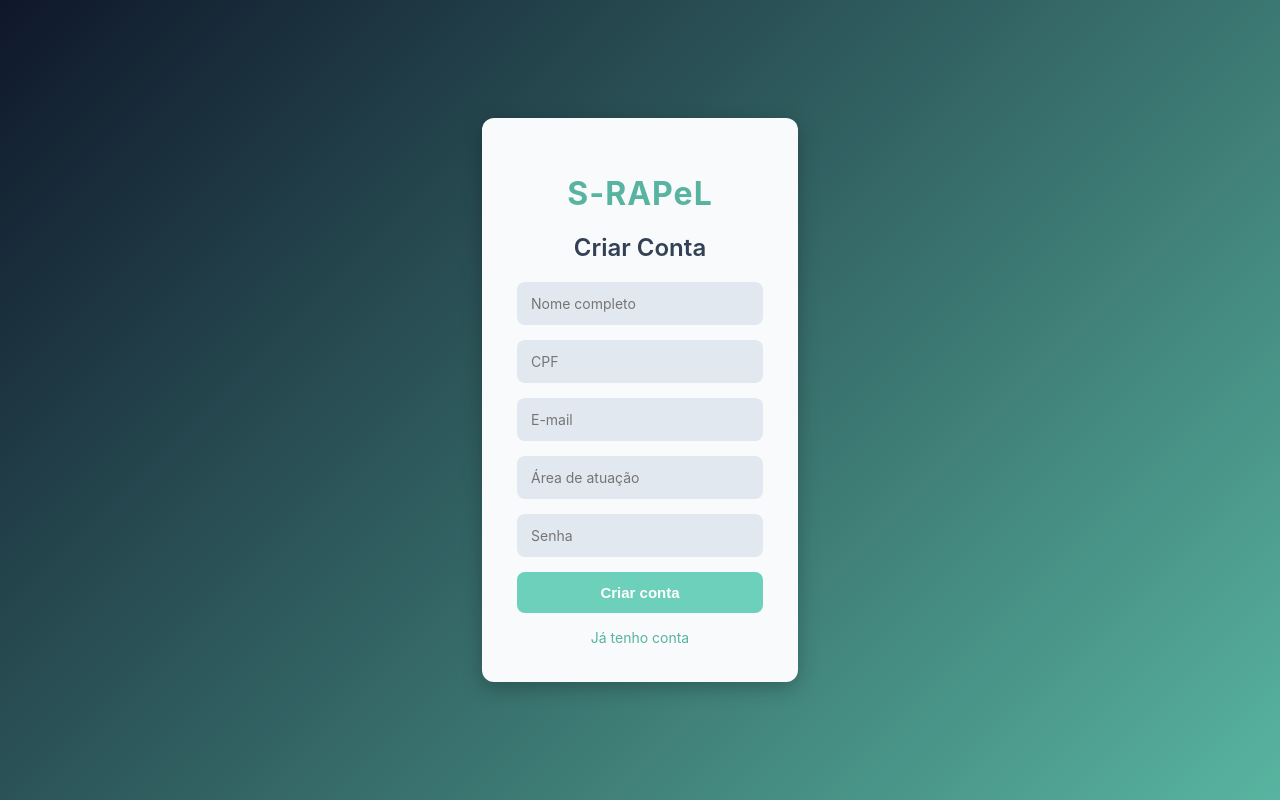
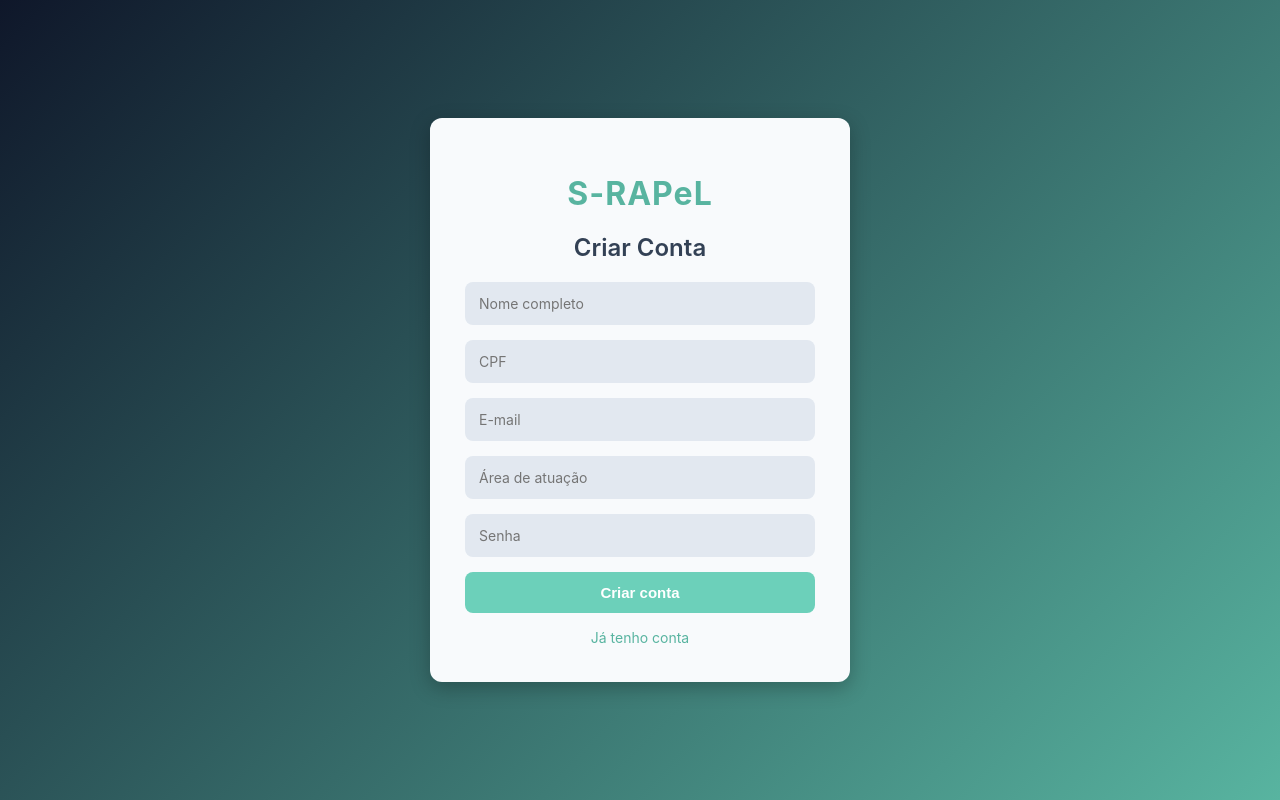
Before and after one commit to Andrey-DC-Silva/sysrapel-client, a React (Vite) app: page /cadastro in a window 1280 px wide. Built offline with nearby package versions, Linux system fonts and the light colour scheme; no server answers.

Commit message:
Update CadastrarUser.css

```diff
--- a/src/pages/CadastrarUser.css
+++ b/src/pages/CadastrarUser.css
@@ -11,6 +11,7 @@ body {
 }
 
 .cadastro-container {
+  min-width: 350px;
   max-width: 600px;
   margin: 80px auto;
   padding: 35px;
```
